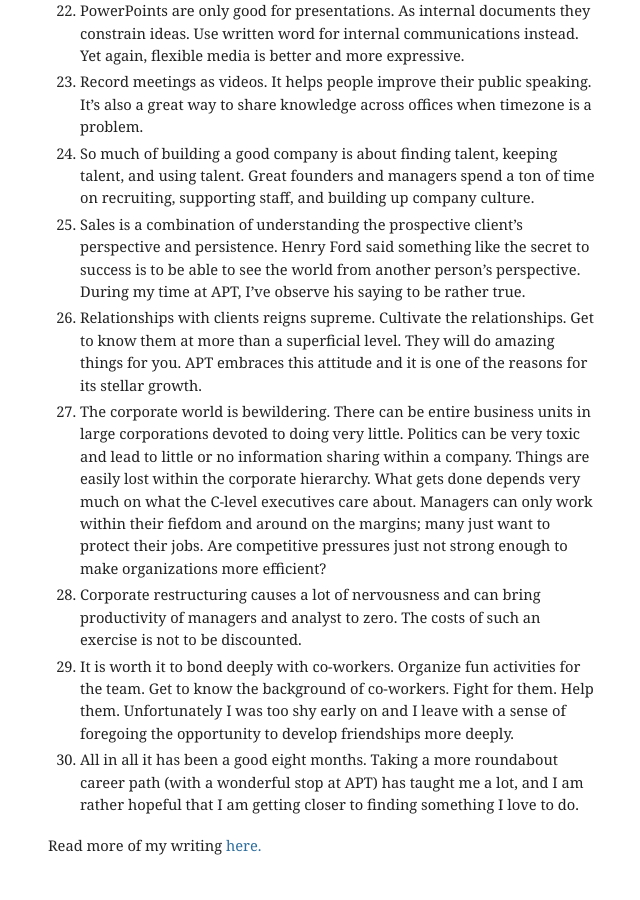
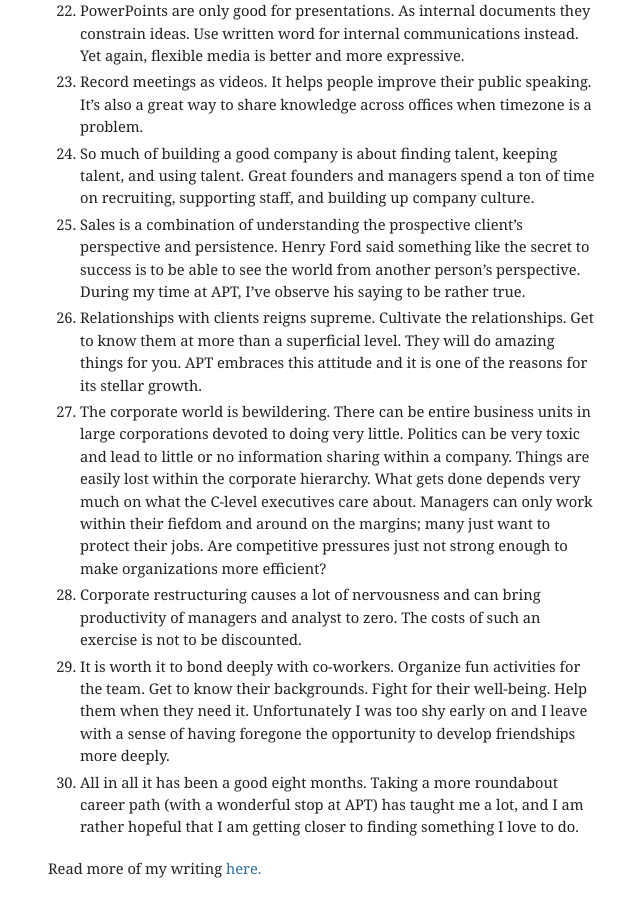
Before and after one commit to mbwong/mbwong.github.com, a Jekyll site: the page built from _posts/2013-04-30-lessons-from-apt.md, in a window 1280 px wide and 900 px high, scrolled down 2053 px. Shown: the whole window, without its empty margins (302-942 px from the left). Built offline with Jekyll 4.4.1, drawn with Linux system fonts in a browser that asks for light colours; before the commit the page ends 2930 px from its top, so only the background shows below that.

Commit message:
Update 2013-04-30-lessons-from-apt.md

```diff
--- a/_posts/2013-04-30-lessons-from-apt.md
+++ b/_posts/2013-04-30-lessons-from-apt.md
@@ -34,5 +34,5 @@ layout: post
 26. Relationships with clients reigns supreme. Cultivate the relationships. Get to know them at more than a superficial level. They will do amazing things for you. APT embraces this attitude and it is one of the reasons for its stellar growth.
 27. The corporate world is bewildering. There can be entire business units in large corporations devoted to doing very little. Politics can be very toxic and lead to little or no information sharing within a company. Things are easily lost within the corporate hierarchy. What gets done depends very much on what the C-level executives care about. Managers can only work within their fiefdom and around on the margins; many just want to protect their jobs. Are competitive pressures just not strong enough to make organizations more efficient?
 28. Corporate restructuring causes a lot of nervousness and can bring productivity of managers and analyst to zero. The costs of such an exercise is not to be discounted.
-29. It is worth it to bond deeply with co-workers. Organize fun activities for the team. Get to know the background of co-workers. Fight for them. Help them. Unfortunately I was too shy early on and I leave with a sense of foregoing the opportunity to develop friendships more deeply.
+29. It is worth it to bond deeply with co-workers. Organize fun activities for the team. Get to know their backgrounds. Fight for their well-being. Help them when they need it. Unfortunately I was too shy early on and I leave with a sense of having foregone the opportunity to develop friendships more deeply.
 30. All in all it has been a good eight months. Taking a more roundabout career path (with a wonderful stop at APT) has taught me a lot, and I am rather hopeful that I am getting closer to finding something I love to do.
```
